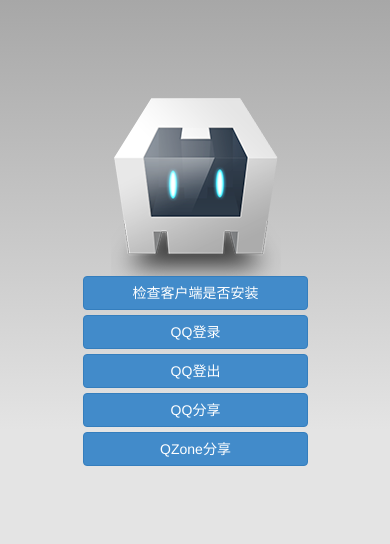
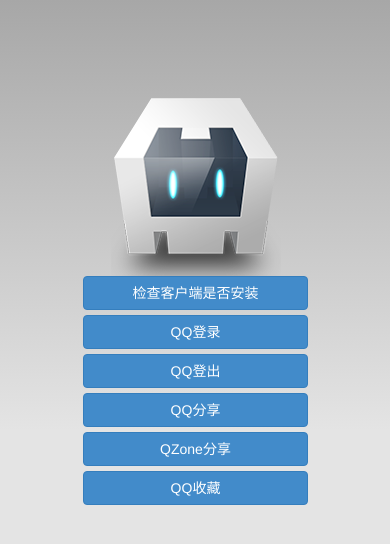
Before and after one commit to iVanPan/Cordova_QQ, a plain HTML site: page example_www/index.html in a window 390 px wide. Drawn offline with Linux system fonts and the light colour scheme; some packages are replaced by stand-ins of ours.

Commit message:
update example

```diff
--- a/example_www/index.html
+++ b/example_www/index.html
@@ -24,6 +24,7 @@
           <button type="button" class="btn btn-primary btn-block" onclick="appintance.logout()">QQ登出</button>
           <button type="button" class="btn btn-primary btn-block" onclick="appintance.shareToQQ()">QQ分享</button>
           <button type="button" class="btn btn-primary btn-block" onclick="appintance.shareToQzone()">QZone分享</button>
+          <button type="button" class="btn btn-primary btn-block" onclick="appintance.addToFavirtes()">QQ收藏</button>
         </div>
       </div>
     </body>
--- a/example_www/js/index.js
+++ b/example_www/js/index.js
@@ -50,5 +50,18 @@
     }, function (failReason) {
       alert(failReason);
     });
+  };
+  this.addToFavirtes = function(){
+    var args = {};
+    args.url = "http://www.baidu.com";
+    args.title = "这个是cordova QQ 收藏测试";
+    args.description = "这个是cordova QQ 收藏测试";
+    args.imageUrl = "https://www.baidu.com/img/bdlogo.png";
+    args.appName = "cordova—QQ";
+    YCQQ.addToQQFavorites(function () {
+      alert("share success");
+    }, function (failReason) {
+      alert(failReason);
+    }, args);
   }
 }
```
